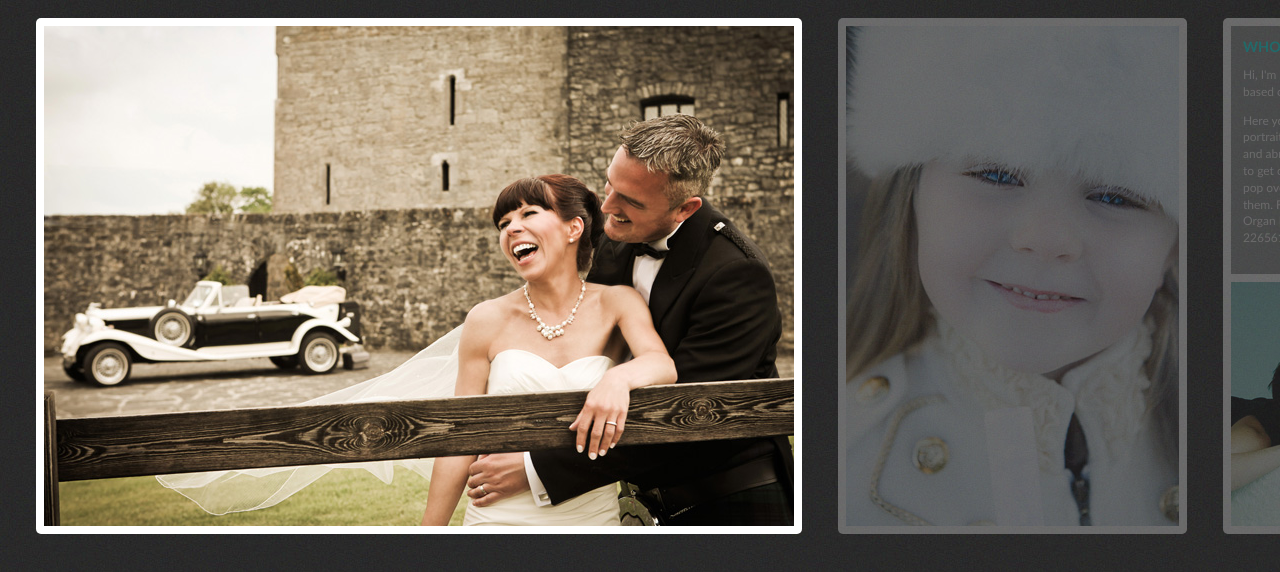
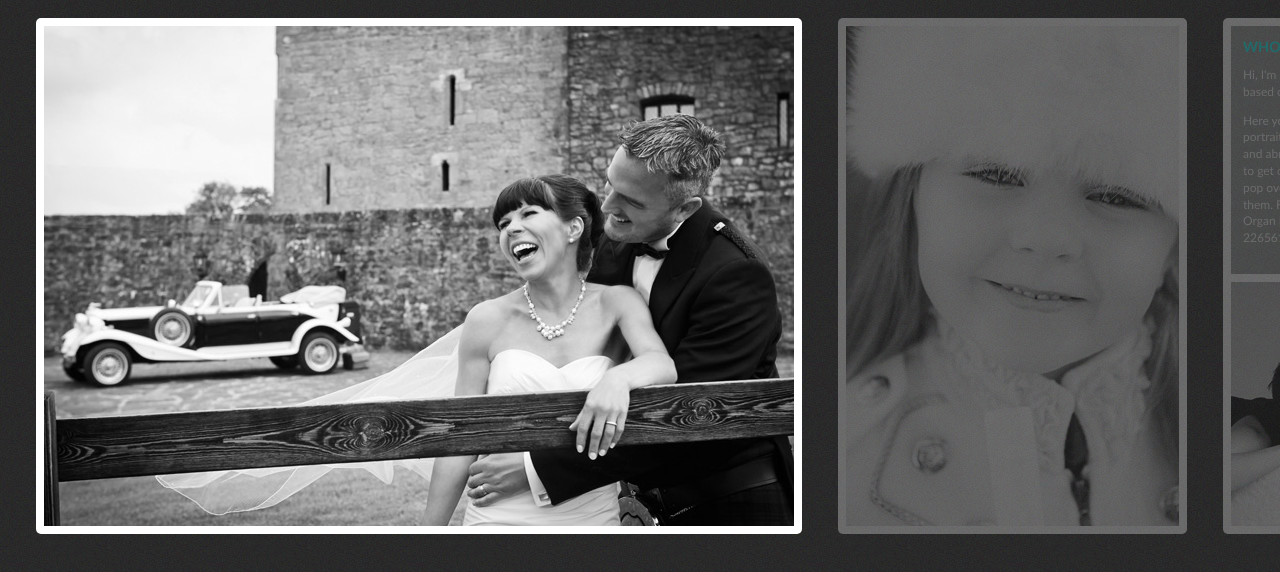
Before and after one commit to derekorgan/deeorgan.com, a plain HTML site: page index.html in a window 1280 px wide. Shown: the top 572 px of the page. Drawn offline with nearby package versions, Linux system fonts and the light colour scheme; files that its build step writes are made by us from their sources.

Commit message:
minor change ot location of js file.

```diff
--- a/index.html
+++ b/index.html
@@ -10,7 +10,17 @@
 </style>
 
 <script src="js/jquery-1.5.1.min.js"></script>
-<script src="js/desaturate/jQuery.desaturate.js"></script>
+<script src="js/jQuery.desaturate.js"></script>
+
+
+<script type = "text/javascript">
+$(document).ready(function()
+{
+	$(".block img").desaturate();
+
+});
+
+</script>
 </head>
 
 <body>
```
Also changed, not shown: js/desaturate/example2.html (+1 -1 lines), js/desaturate/example3.html (+1 -1 lines), js/jQuery.desaturate.js (renamed from js/desaturate/jQuery.desaturate.js).
